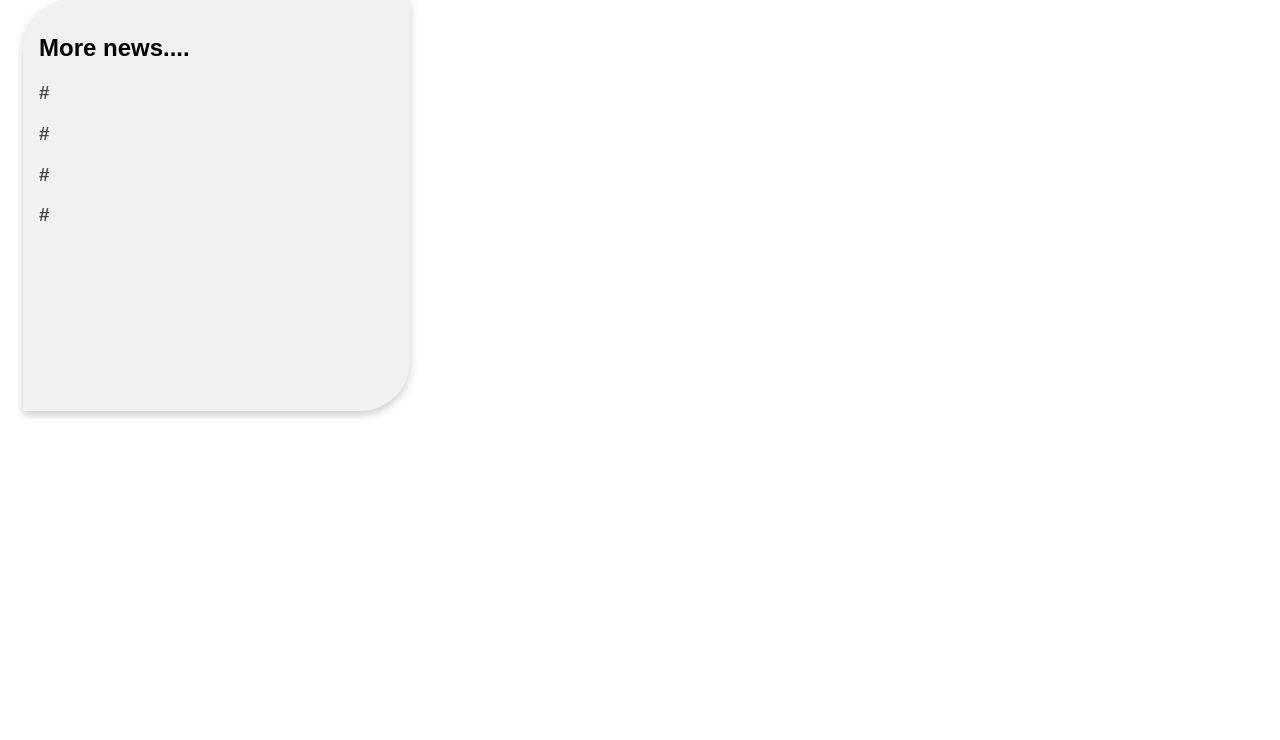
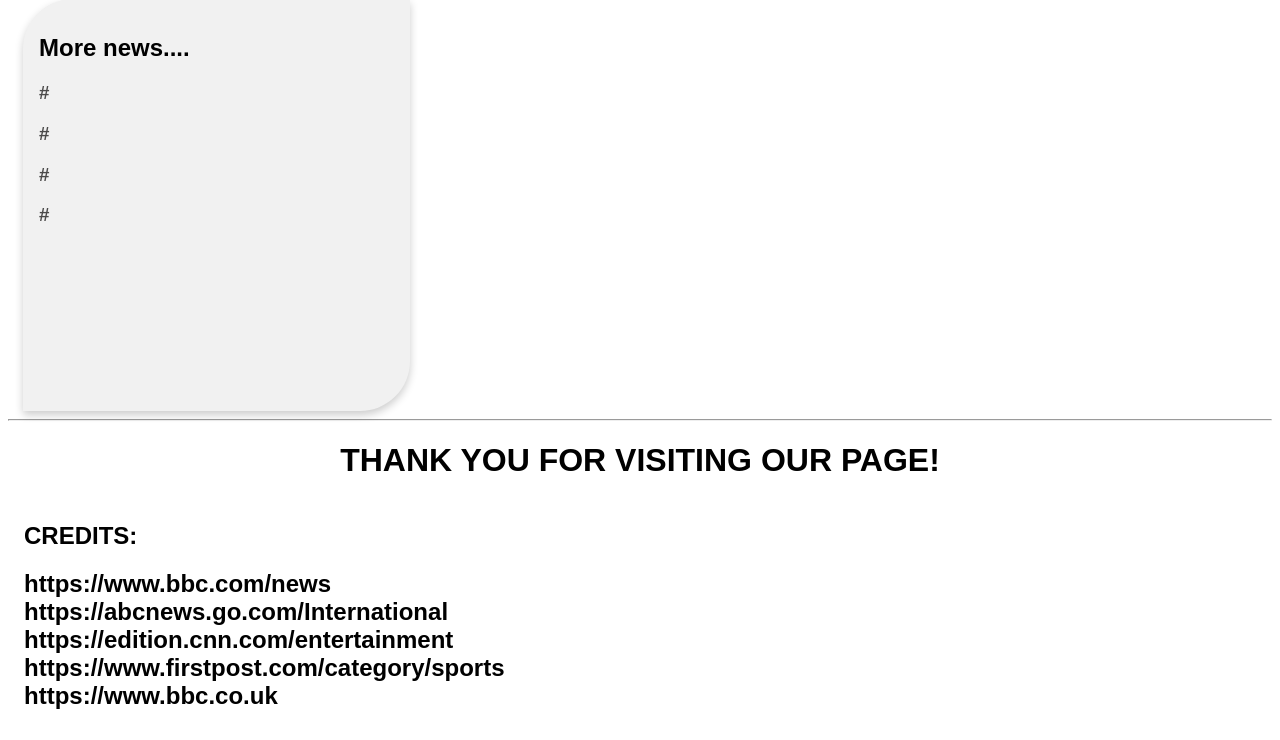
Before and after one commit to RAMYA-CP/News_aggregator, a Django app: template myvenv/backend/News_aggregator/templates/News_aggregator/homepage.html in a window 1280 px wide. Shown: the part 1049-1789 px from the top of the page. Before the commit the page ends 1467 px from the top, so only its background shows below. Run offline with Django 3.2, Linux system fonts and the light colour scheme; the template is opened without the code that fills it: values that come from a table or form of the project are taken from there, others are empty; data comes from the database, SQL or seed files in the repository.

Commit message:
Updates homepage.html

```diff
--- a/myvenv/backend/News_aggregator/templates/News_aggregator/homepage.html
+++ b/myvenv/backend/News_aggregator/templates/News_aggregator/homepage.html
@@ -218,4 +218,20 @@
         </div>
    </div>
 </body>
+    <footer class="page-footer">
+    <hr>
+         <center> <h1 class="white-text">THANK YOU FOR VISITING OUR PAGE!</h1></center>
+    <div class="footer-copyright">
+      <div class="container">
+        <h2>CREDITS:</h2>
+        <h2>
+        https://www.bbc.com/news<br>
+        https://abcnews.go.com/International<br>
+        https://edition.cnn.com/entertainment<br>
+        https://www.firstpost.com/category/sports<br>
+        https://www.bbc.co.uk<br>
+        </h2>
+      </div>
+    </div>
+  </footer>
 </html>
```
